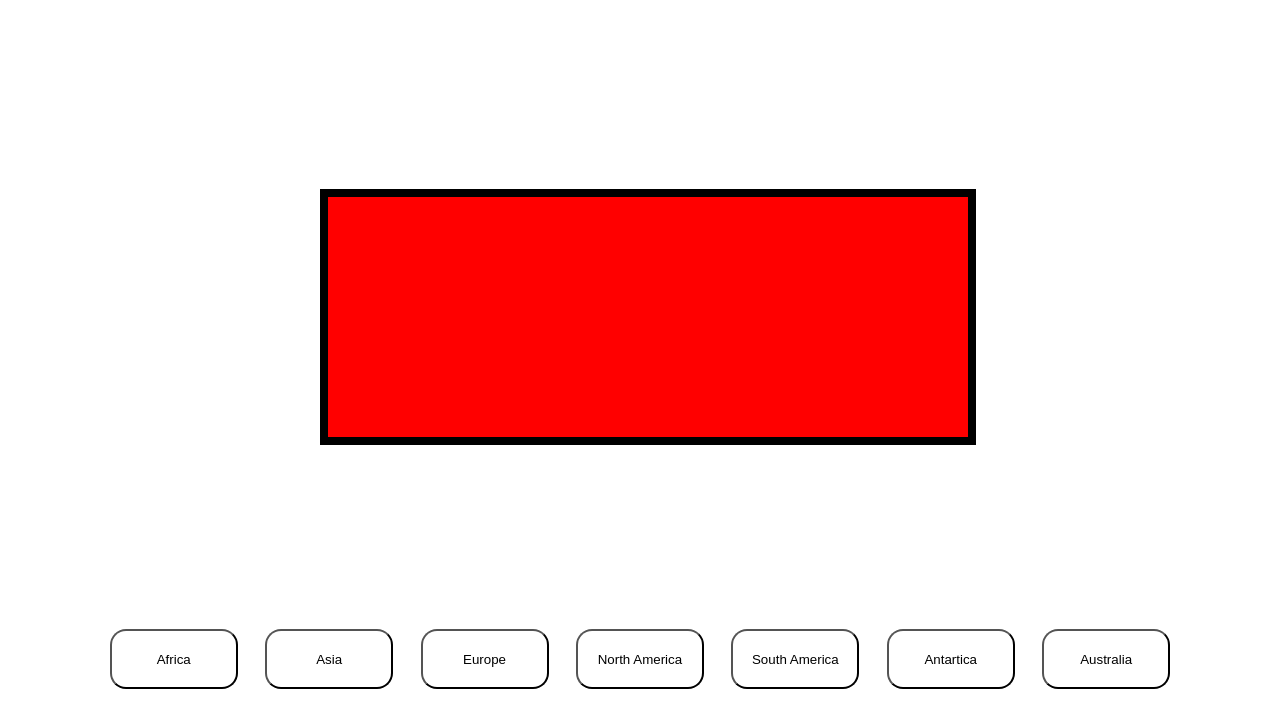
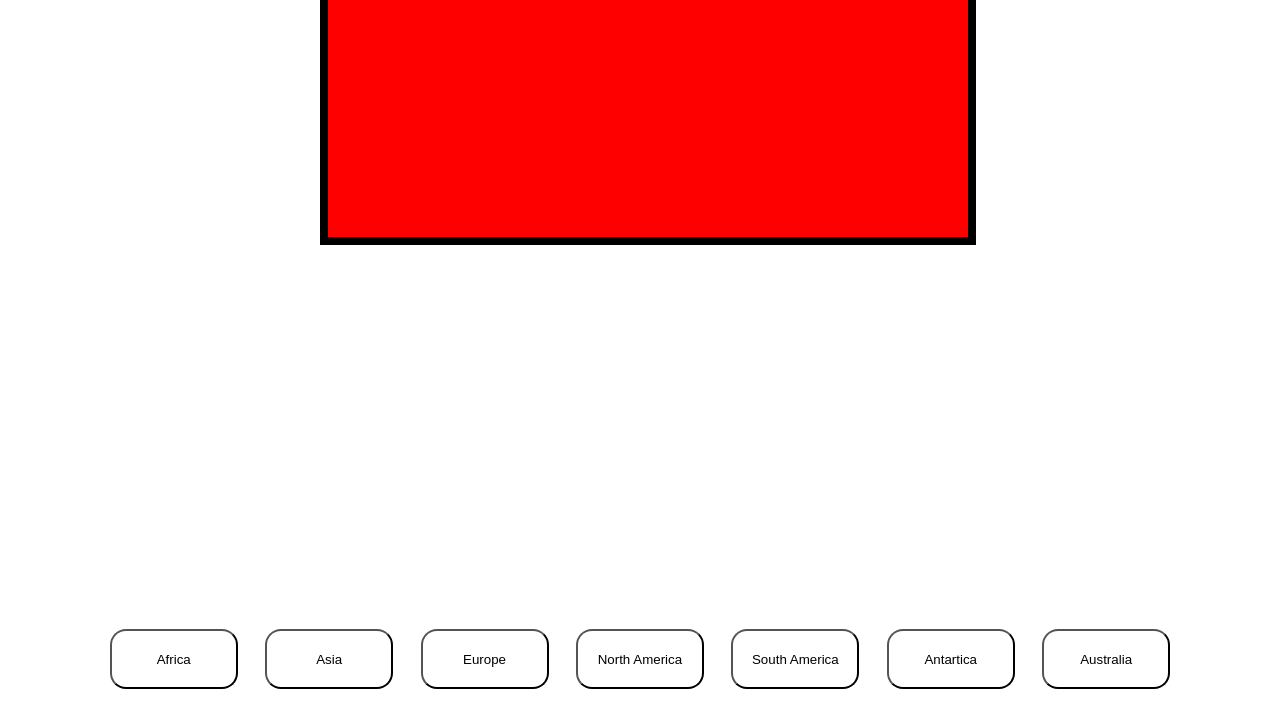
Before and after one commit to bintangparama/continents, a website: page site/index.html in a window 1280 px wide. Shown: the part 91-800 px from the top of the page. Drawn offline with nearby package versions, Linux system fonts and the light colour scheme.

Commit message:
Scaled loading bar
Changed it from 35% of height to 10%.

```diff
--- a/site/index.html
+++ b/site/index.html
@@ -65,7 +65,7 @@
 
             position: absolute;
             left: 25vw;
-            top: 35vh;
+            top: 10vh;
 
             display: grid;
             grid-template-columns: repeat(7, 1fr);
```
